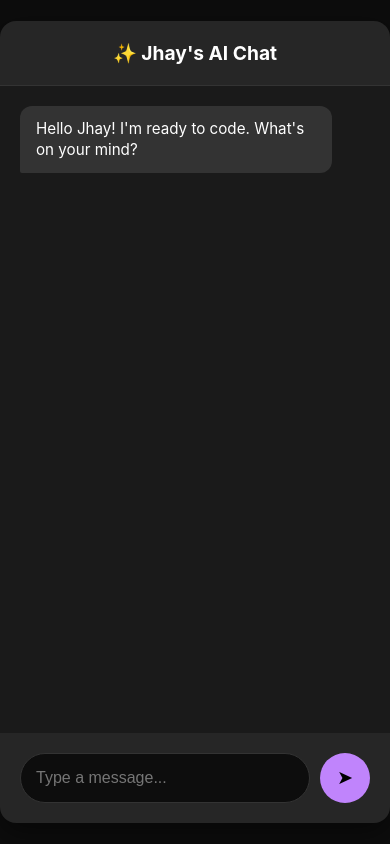
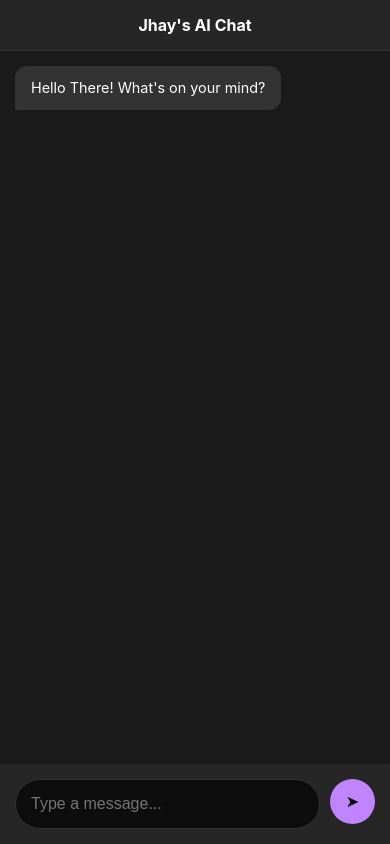
Before and after one commit to IdikaEliada/ChatBox, a Next.js app: page / in a window 390 px wide. Built offline with nearby package versions, Linux system fonts and the light colour scheme.

Commit message:
add responsiveness

```diff
--- a/app/Chat.module.css
+++ b/app/Chat.module.css
@@ -109,3 +109,41 @@
     transform: translateY(0);
   }
 }
+
+/* Mobile Responsiveness */
+@media (max-width: 768px) {
+  .container {
+    max-width: 100%;
+    height: 100dvh; /* Full height on mobile (handles address bar) */
+    margin-top: 0;
+    border-radius: 0;
+    box-shadow: none;
+  }
+
+  .header {
+    padding: 15px;
+  }
+
+  .header h1 {
+    font-size: 1rem;
+  }
+
+  .chatBox {
+    padding: 15px;
+  }
+
+  .message {
+    max-width: 85%;
+    font-size: 0.9rem;
+  }
+
+  .inputArea {
+    padding: 15px;
+  }
+
+  .sendBtn {
+    width: 45px;
+    height: 45px;
+    font-size: 1rem;
+  }
+}
--- a/app/layout.js
+++ b/app/layout.js
@@ -12,8 +12,8 @@ const geistMono = Geist_Mono({
 });
 
 export const metadata = {
-  title: "Create Next App",
-  description: "Generated by create next app",
+  title: "Jhay's AI Chat",
+  description: "Powered by Google Gemini",
 };
 
 export default function RootLayout({ children }) {
--- a/app/page.js
+++ b/app/page.js
@@ -8,7 +8,7 @@ export default function Chat() {
   const [messages, setMessages] = useState([
     {
       role: "model",
-      text: "Hello Jhay! I'm ready to code. What's on your mind?",
+      text: "Hello There! What's on your mind?",
     },
   ]);
   const [input, setInput] = useState("");
@@ -60,7 +60,7 @@ export default function Chat() {
     <div className={styles.container}>
       {/* Header */}
       <div className={styles.header}>
-        <h1>✨ Jhay&apos;s AI Chat</h1>
+        <h1>Jhay's AI Chat</h1>
       </div>
 
       {/* Chat Messages Area */}
```
